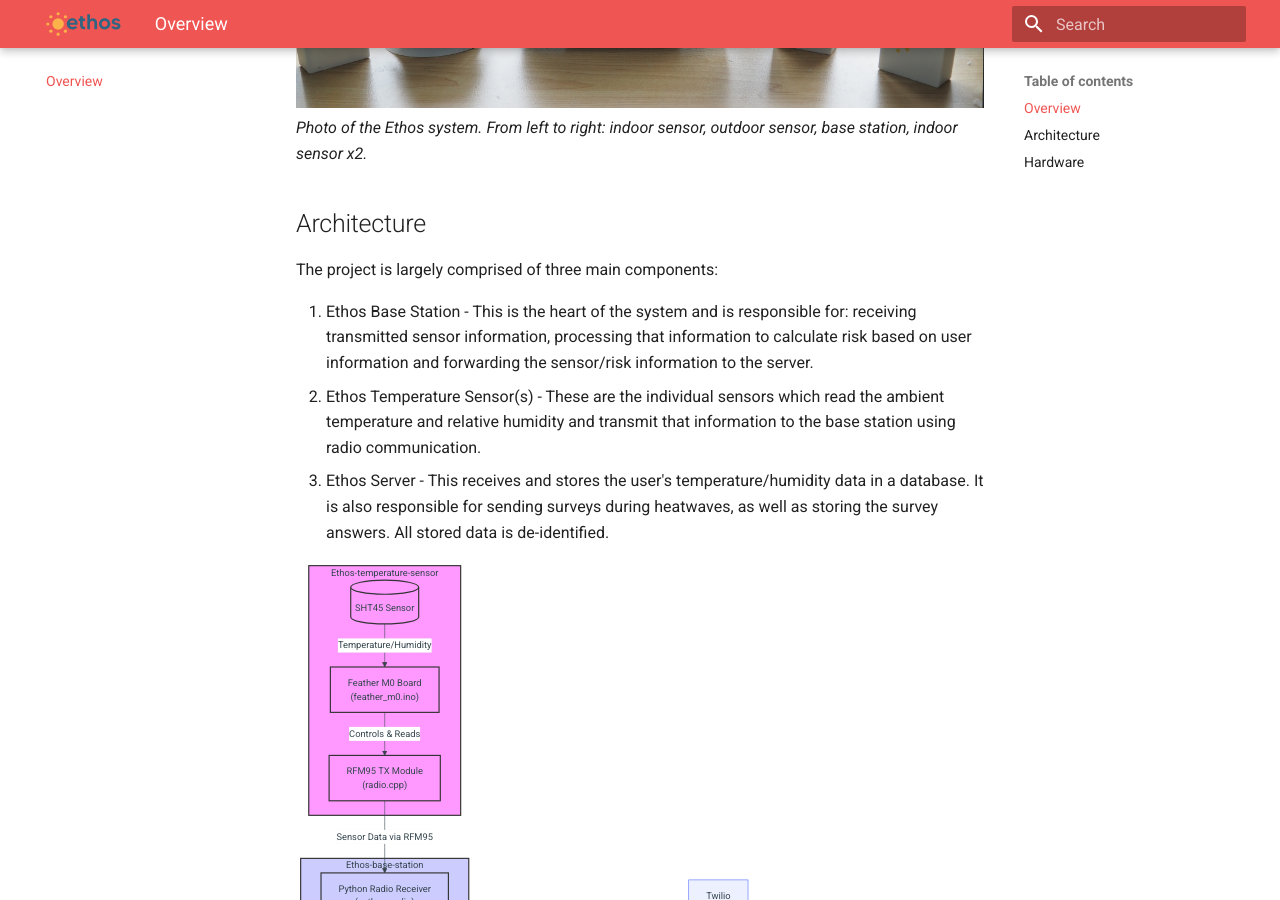
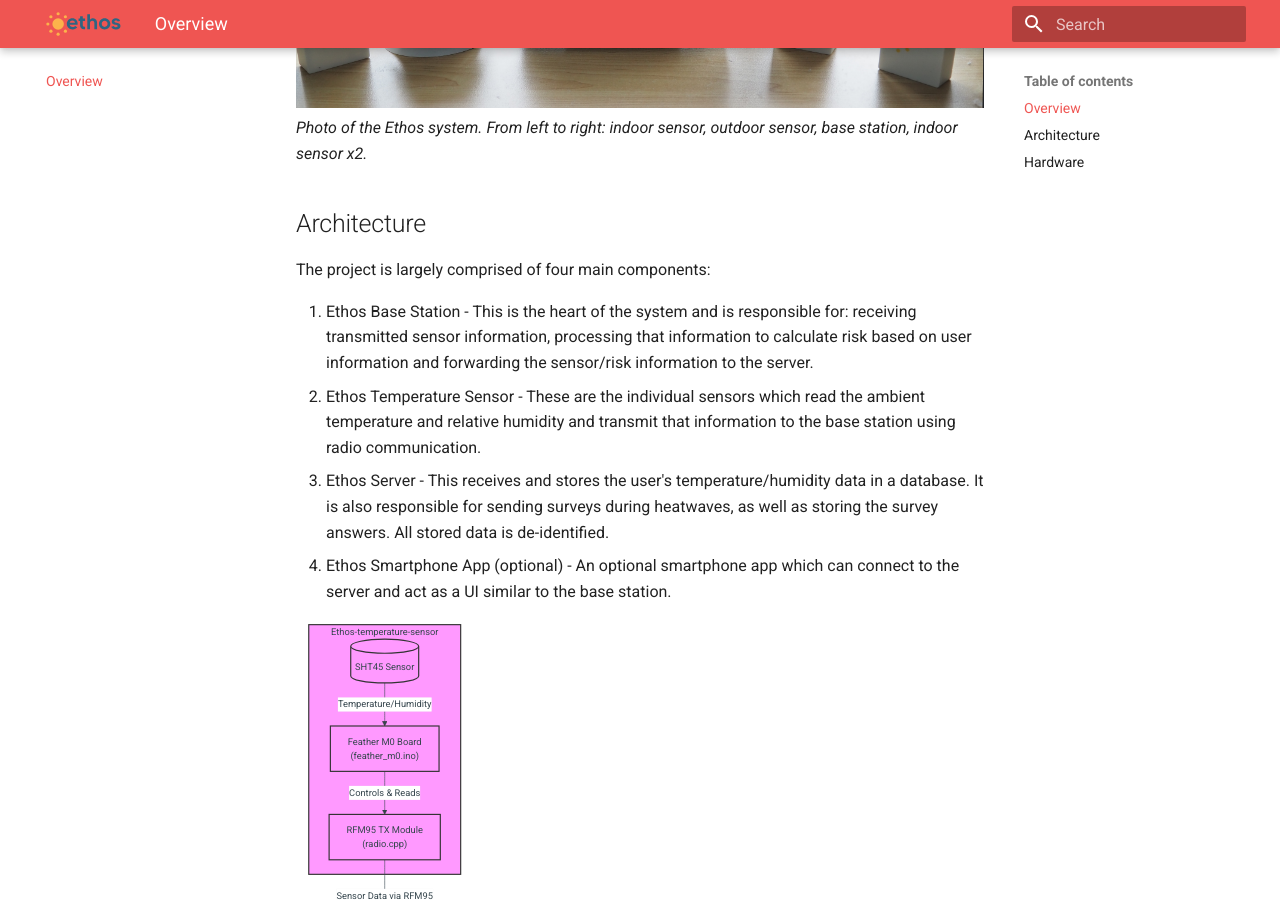
Before and after one commit to climate-ethos/ethos-overview-documentation, an MkDocs documentation site: the page built from docs/index.md, in a window 1280 px wide and 900 px high, scrolled down 758 px. Built offline with MkDocs 1.6.1 and Material for MkDocs 9.7.7, drawn with Linux system fonts in a browser that asks for light colours.

Commit message:
Add smartphone app to components

````diff
--- a/docs/index.md
+++ b/docs/index.md
@@ -11,11 +11,12 @@ The Ethos Project aims to provide a heat Early Warning System (EWS) for vulnerab
 
 ## Architecture
 
-The project is largely comprised of three main components:
+The project is largely comprised of four main components:
 
 1. Ethos Base Station - This is the heart of the system and is responsible for: receiving transmitted sensor information, processing that information to calculate risk based on user information and forwarding the sensor/risk information to the server.
-2. Ethos Temperature Sensor(s) - These are the individual sensors which read the ambient temperature and relative humidity and transmit that information to the base station using radio communication.
+2. Ethos Temperature Sensor - These are the individual sensors which read the ambient temperature and relative humidity and transmit that information to the base station using radio communication.
 3. Ethos Server - This receives and stores the user's temperature/humidity data in a database. It is also responsible for sending surveys during heatwaves, as well as storing the survey answers. All stored data is de-identified.
+4. Ethos Smartphone App (optional) - An optional smartphone app which can connect to the server and act as a UI similar to the base station.
 
 ``` mermaid
 graph TD
````
